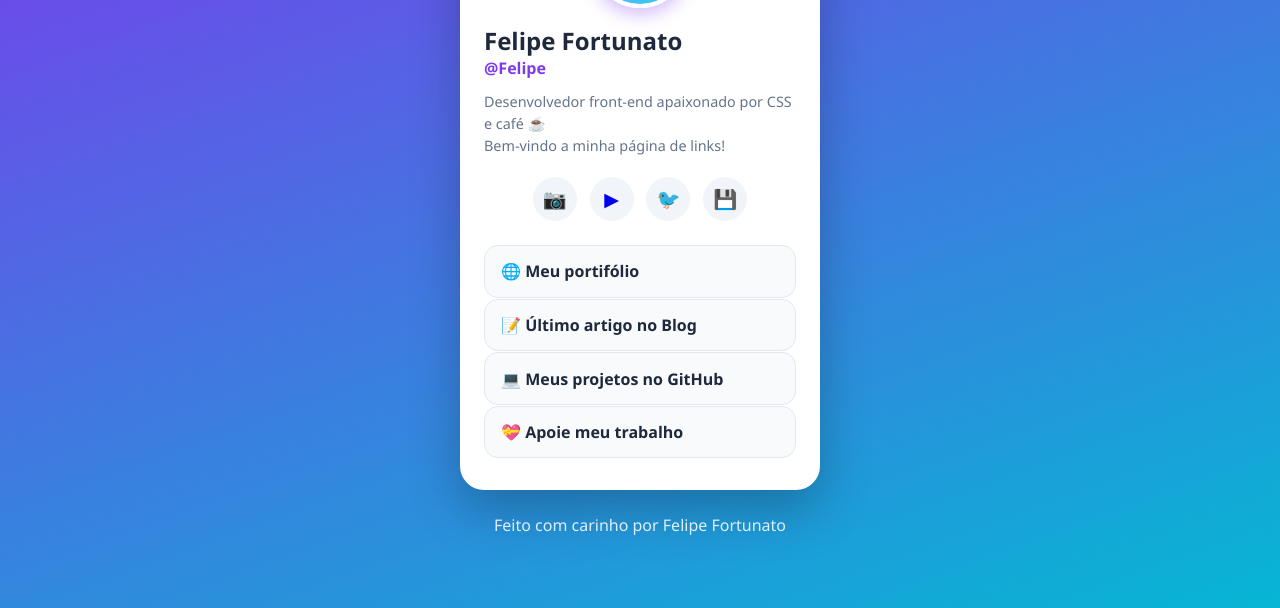
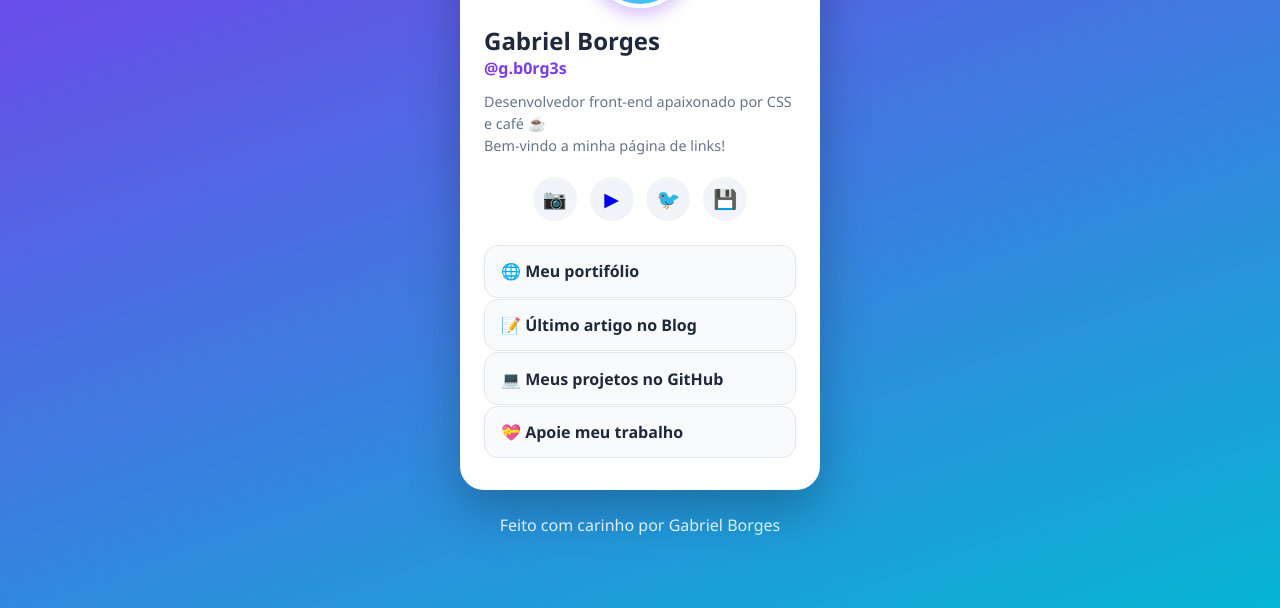
Before and after one commit to krainskigabriel-cell/Layout, a plain HTML site: page index.html in a window 1280 px wide. Shown: the part 192-800 px from the top of the page. Drawn offline with Linux system fonts and the light colour scheme.

Commit message:
Layout Salvo

```diff
--- a/index.html
+++ b/index.html
@@ -9,8 +9,8 @@
 <body>
     <main class="cartao">
         <div class="avatar">🦊</div>
-        <h1 class="nome">Felipe Fortunato</h1>
-        <p class="arroba">@Felipe</p>
+        <h1 class="nome">Gabriel Borges</h1>
+        <p class="arroba">@g.b0rg3s</p>
         <p class="bio">Desenvolvedor front-end
             apaixonado por CSS e café ☕<br>
             Bem-vindo a minha página de links!</p>
@@ -31,7 +31,7 @@
     </main>
 
     <footer class="rodape">
-        <p>Feito com carinho por Felipe Fortunato</p>
+        <p>Feito com carinho por Gabriel Borges</p>
     </footer>
 </body>
 </html>
```
